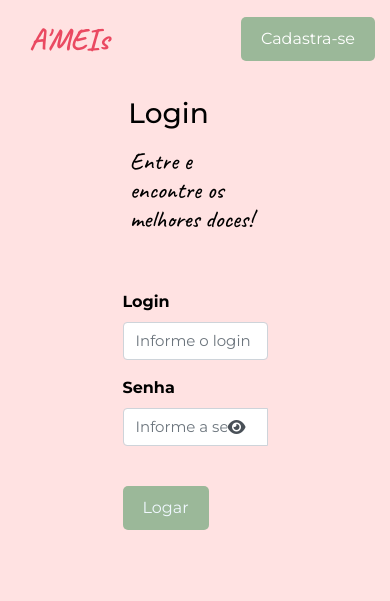
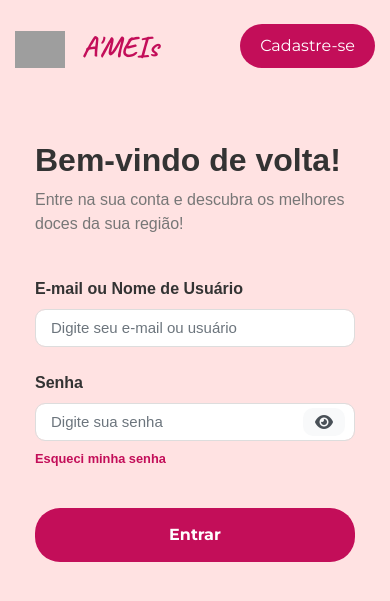
Before and after one commit to E-commerce-Doce/E-doces, a PHP site: page /app/view/login/login.php in a window 390 px wide; the page is wider, and only the part inside the window is pictured. Shown: the top 601 px of that part. Run offline with PHP 8.4, Linux system fonts and the light colour scheme; some libraries are stand-ins or nearby versions; grey boxes are pictures that could not be loaded.

Commit message:
Login arrumado

```diff
--- a/projeto/app/view/login/login.php
+++ b/projeto/app/view/login/login.php
@@ -1,65 +1,85 @@
 <?php
-#Nome do arquivo: login/login.php
-#Objetivo: interface para logar no sistema
+# Nome do arquivo: login/login.php
+# Objetivo: interface para login com visual moderno e amigável
 error_reporting(E_ALL);
 ini_set("display_errors", 1);
 session_start();
 
 require_once(__DIR__ . "/../include/header.php");
+?>
 
-?>
 <link rel="stylesheet" href="<?= BASEURL ?>/view/home/home.css">
 <link rel="stylesheet" href="https://cdnjs.cloudflare.com/ajax/libs/font-awesome/6.0.0-beta3/css/all.min.css">
 
-<div class="container" style="margin-top: 3%;">
+<div class="container" style="margin-top: 5%; font-family: 'Poppins', sans-serif;">
+    <!-- Barra Superior -->
     <div class="d-flex justify-content-between align-items-center">
-        <a class="navbar-brand" style="color: #EA4961;" href="#">&nbsp; A'MEIs &nbsp;</a>
-        <a class="btn" style="background-color: #9BB899; color: #fff;" href="<?= BASEURL . '/controller/UsuarioController.php?action=create' ?>">Cadastra-se</a>
+        <a class="navbar-brand" style="color: #C30E59; font-size: 1.8rem; font-weight: bold;" href="#">
+            <img src="<?= BASEURL ?>/view/img/logo.png" alt="" style="width: 50px; margin-right: 10px;"> A'MEIs
+        </a>
+        <a class="btn" style="background-color: #C30E59; color: #fff; padding: 10px 20px; border-radius: 25px;" href="<?= BASEURL . '/controller/UsuarioController.php?action=create' ?>">Cadastre-se</a>
     </div>
 
-    <div class="row" style="margin-top: 3%;">
-        <div class="col-6">
-            <h3 style="margin-left:4%; color: black;" class="estilo"> Login </h3>
-            <div class="col-7">
+    <!-- Conteúdo Principal -->
+    <div class="row mt-5">
+        <!-- Formulário de Login -->
+        <div class="col-md-6 d-flex flex-column justify-content-center">
+            <h2 style="color: #333; font-weight: bold;">Bem-vindo de volta!</h2>
+            <p style="color: #777;">Entre na sua conta e descubra os melhores doces da sua região!</p>
+
+            <div class="col-8">
                 <?php include_once(__DIR__ . "/../include/msg.php") ?>
             </div>
 
-            <h4 style="margin-left:5%; margin-top: 5%; font-family:caveat; color: black;" class="estilo">Entre e encontre os melhores doces!</h4>
-            <br><br>
-            <!-- Formulário de login -->
-            <form id="frmLogin" action="./LoginController.php?action=logon" method="POST">
-                <div class="form-group estilo">
-                    <label for="txtLogin" class="fw-bold" style="color: black;"><b>Login</b></label>
-                    <br>
-                    <input type="text" class="form-control" name="login" id="txtLogin"
-                        maxlength="200" placeholder="Informe o login"
-                        value="<?php echo isset($dados['login']) ? $dados['login'] : '' ?>" />
+            <form id="frmLogin" action="./LoginController.php?action=logon" method="POST" class="mt-4">
+                <div class="form-group mb-4">
+                    <label for="txtLogin" style="font-weight: bold; color: #333;">E-mail ou Nome de Usuário</label>
+                    <input type="text" class="form-control" name="login" id="txtLogin" maxlength="200"
+                        placeholder="Digite seu e-mail ou usuário"
+                        value="<?php echo isset($dados['login']) ? $dados['login'] : '' ?>"
+                        style="padding: 15px; border-radius: 10px; border: 1px solid #ddd;" required />
                 </div>
 
-                <div>
-                    <img class="imgLogin" src="<?= BASEURL ?>/view/img/imgLogin.png" alt="Descricao img">
-                </div>
-
-                <div class="form-group estilo">
-                    <label for="txtSenha" class="fw-bold" style="color: black;"><b>Senha</b></label>
+                <div class="form-group mb-4">
+                    <label for="txtSenha" style="font-weight: bold; color: #333;">Senha</label>
                     <div class="input-group">
-                        <input type="password" class="form-control" name="senha" id="txtSenha"
-                            maxlength="200" placeholder="Informe a senha"
-                            value="<?php echo isset($dados['senha']) ? $dados['senha'] : '' ?>" />
-
+                        <input type="password" class="form-control" name="senha" id="txtSenha" maxlength="200"
+                            placeholder="Digite sua senha"
+                            style="padding: 15px; border-radius: 10px; border: 1px solid #ddd;" required />
                         <div class="input-group-append">
-                            <span class="input-group-text" id="togglePassword" style="cursor: pointer;">
+                            <span class="input-group-text bg-light" id="togglePassword" style="cursor: pointer; border-radius: 10px;">
                                 <i class="fas fa-eye"></i>
                             </span>
                         </div>
                     </div>
+                    <small class="form-text text-muted mt-2">
+                        <a href="#" style="text-decoration: none; color: #C30E59; font-weight: bold;">Esqueci minha senha</a>
+                    </small>
                 </div>
+
+                <button type="submit" class="btn w-100 mt-3"
+                    style="background-color: #C30E59; color: white; padding: 15px; border-radius: 25px; font-weight: bold;">
+                    Entrar
+                </button>
+            </form>
+        </div>
+
+        <!-- Imagem Ilustrativa -->
+        <div class="col-md-6 text-center d-none d-md-block">
+            <img src="<?= BASEURL ?>/view/img/LOGIN.png" alt="Doces deliciosos" class="img-fluid"
+                style="max-width: 100%; height: auto; border-radius: 20px; box-shadow: 0 10px 20px rgba(0, 0, 0, 0.1);
+               width: 85%; max-height: 700px;">
+        </div>
+
+    </div>
+</div>
+
 
 <script>
     const togglePassword = document.getElementById('togglePassword');
     const password = document.getElementById('txtSenha');
 
-                    togglePassword.addEventListener('click', function (e) {
+    togglePassword.addEventListener('click', function() {
         const type = password.getAttribute('type') === 'password' ? 'text' : 'password';
         password.setAttribute('type', type);
         this.querySelector('i').classList.toggle('fa-eye');
@@ -67,13 +87,6 @@ require_once(__DIR__ . "/../include/header.php");
     });
 </script>
 
-                <br>
-                <button type="submit" style="background-color:#9BB899; color:aliceblue;" class="btn estilo">Logar</button>
-            </form>
-        </div>
-    </div>
-</div>
-
 <?php
 require_once(__DIR__ . "/../include/footer2.php");
 ?>
```
Lines whose indentation alone changed are shown as unchanged.
